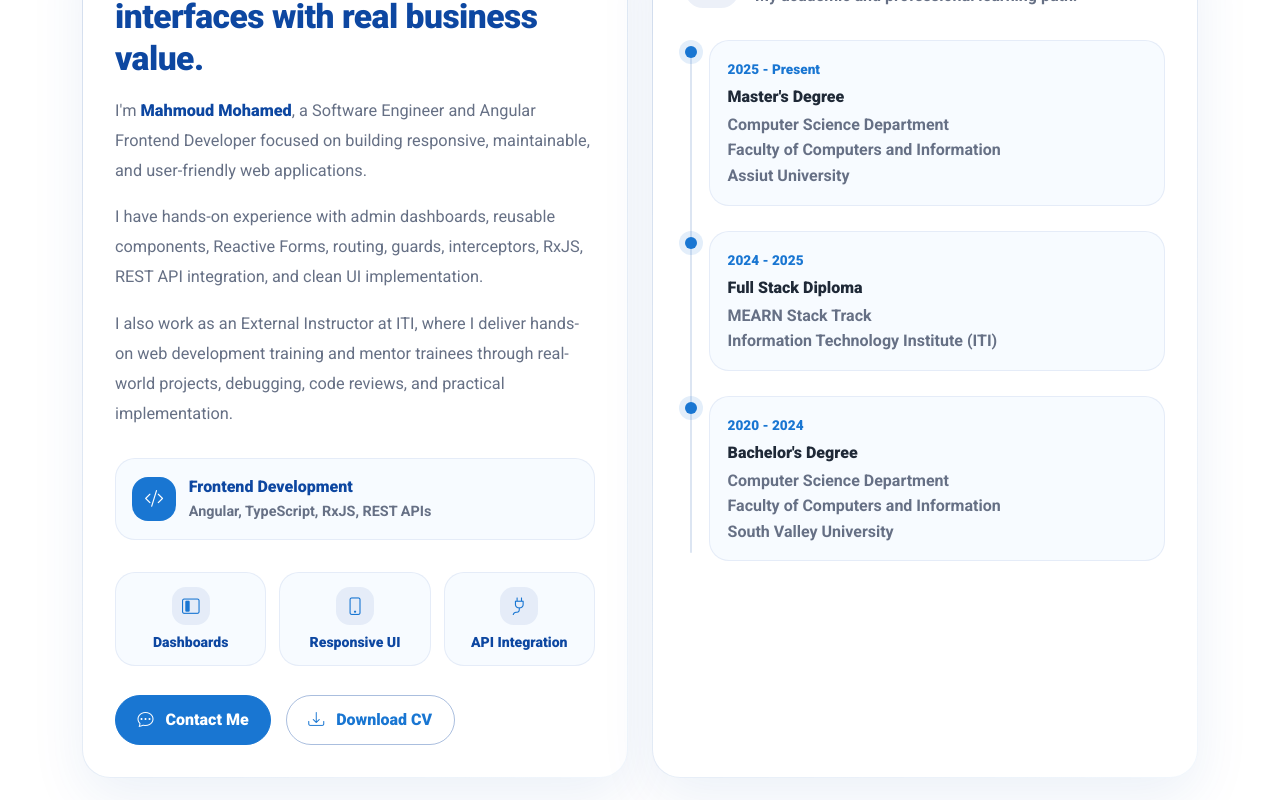
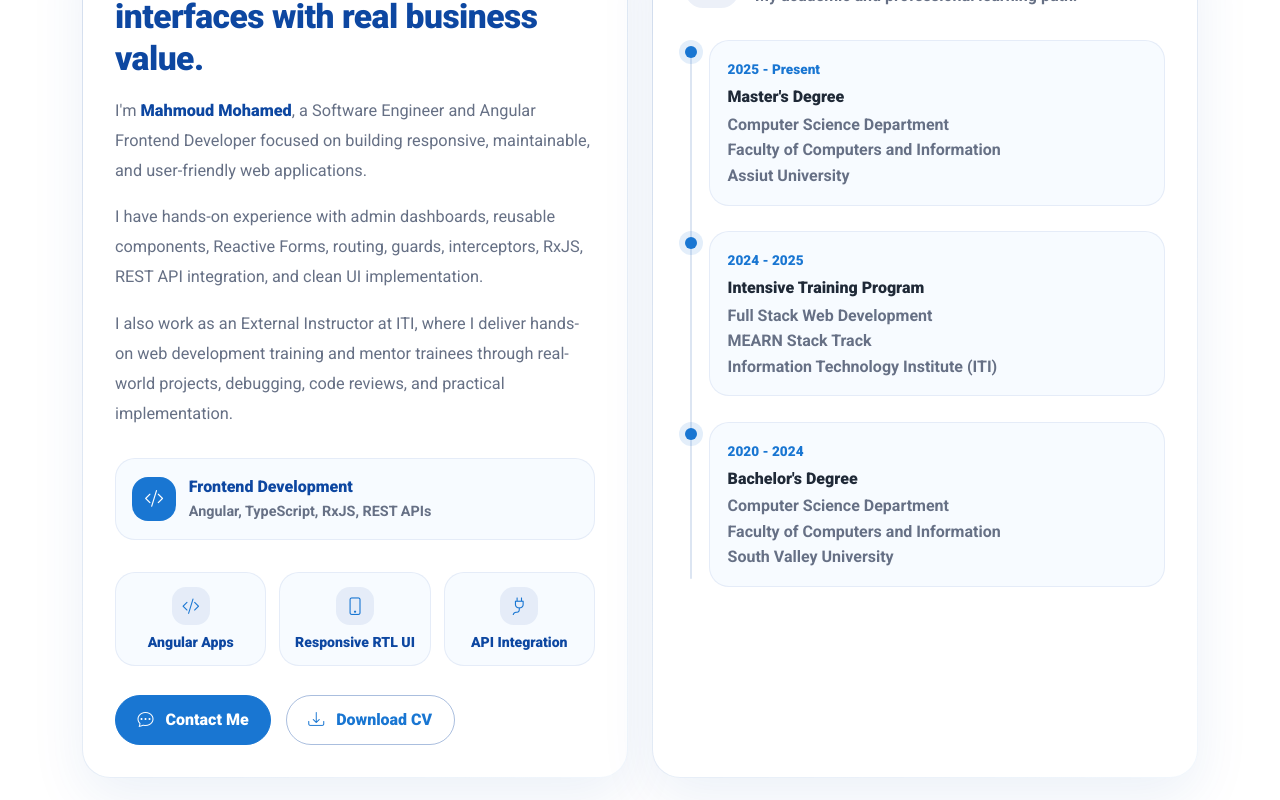
Before and after one commit to MahmoudMo99/portfolio, an Angular app: page / in a window 1280 px wide. Shown: the part 1266-2066 px from the top of the page. Built offline with nearby package versions, Linux system fonts and the light colour scheme.

Commit message:
Add Qurb project and set updated cv

```diff
--- a/src/app/components/about/about.component.ts
+++ b/src/app/components/about/about.component.ts
@@ -20,8 +20,8 @@ interface EducationItem {
 })
 export class AboutComponent {
   readonly focusItems: FocusItem[] = [
-    { icon: 'bi-layout-sidebar-inset', label: 'Dashboards' },
-    { icon: 'bi-phone', label: 'Responsive UI' },
+    { icon: 'bi-code-slash', label: 'Angular Apps' },
+    { icon: 'bi-phone', label: 'Responsive RTL UI' },
     { icon: 'bi-plug', label: 'API Integration' },
   ];
 
@@ -37,8 +37,12 @@ export class AboutComponent {
     },
     {
       date: '2024 - 2025',
-      title: 'Full Stack Diploma',
-      details: ['MEARN Stack Track', 'Information Technology Institute (ITI)'],
+      title: 'Intensive Training Program',
+      details: [
+        'Full Stack Web Development',
+        'MEARN Stack Track',
+        'Information Technology Institute (ITI)',
+      ],
     },
     {
       date: '2020 - 2024',
```
Also changed, not shown: 1 other file (tests, documents, lock files or other folders).
